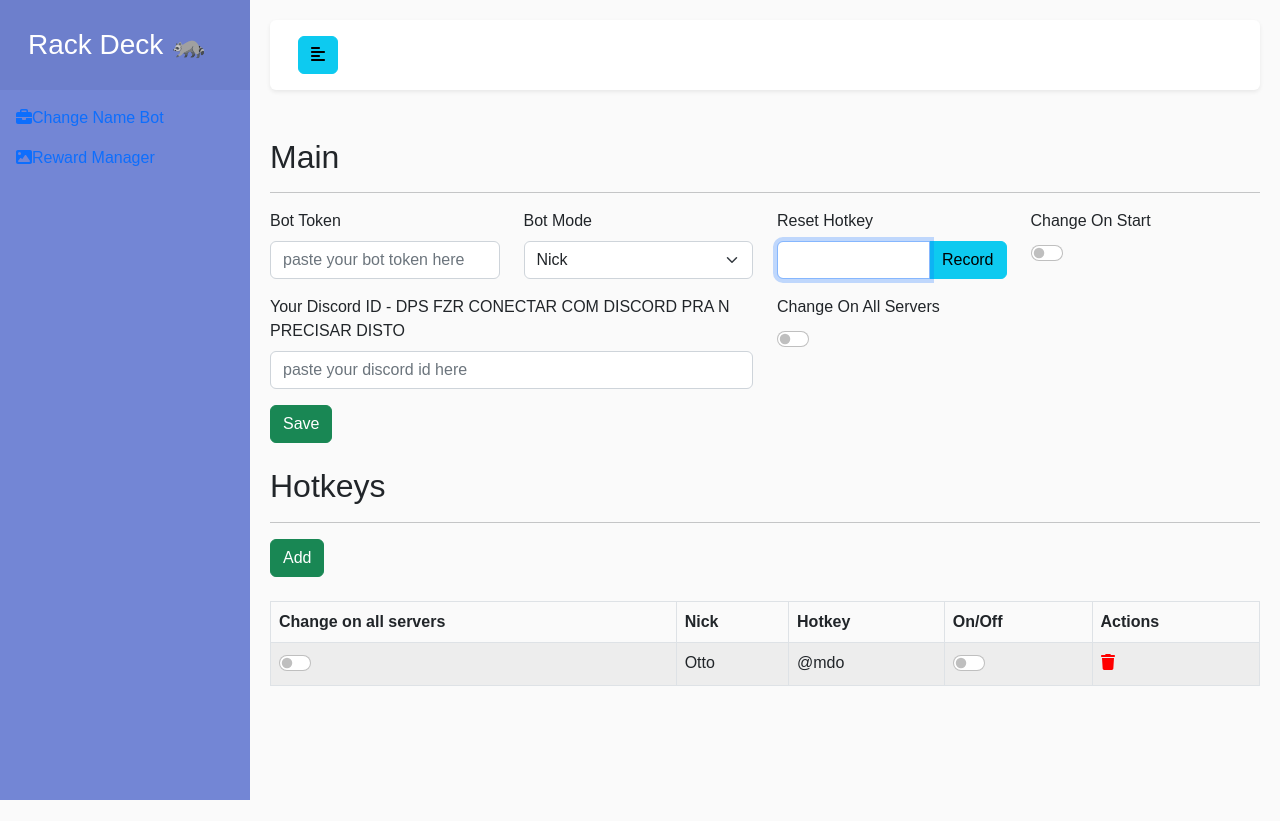
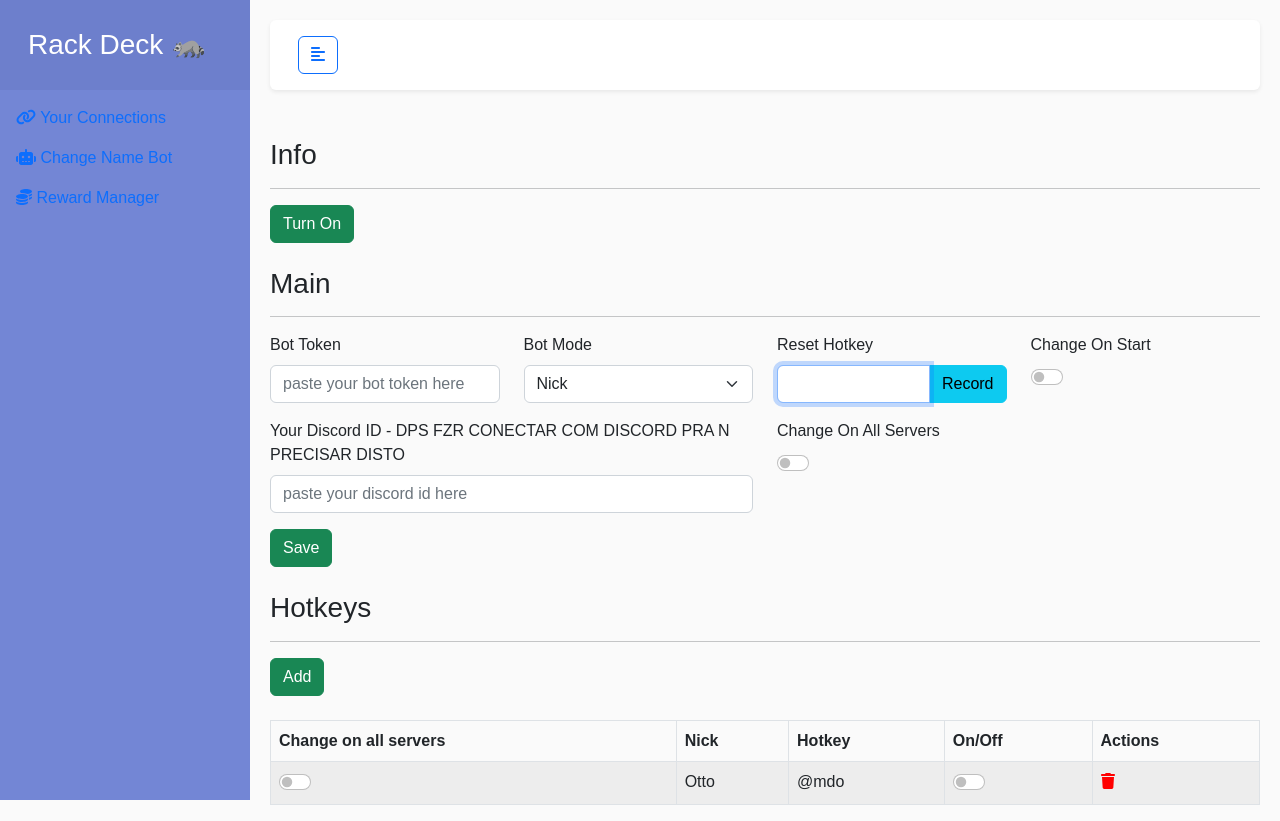
Before and after one commit to Raccoons-Army/rac-deck, a Next.js app in the folder app/: page /changeNameBot in a window 1280 px wide. Before the commit the page ends 800 px from the top, so only its background shows below. Built offline with nearby package versions, Linux system fonts and the light colour scheme.

Commit message:
Added connection page. Change some components design

```diff
--- a/app/components/layout.js
+++ b/app/components/layout.js
@@ -1,6 +1,6 @@
 import React, { useState } from "react";
-import SideBar from "./sidebar/SideBar";
-import Content from "./sidebar/Content";
+import SideBar from "./menu/SideBar";
+import Content from "./menu/Content";
 
 export default function Layout({ children }) {
 
@@ -13,8 +13,6 @@
                 <div className="App wrapper">
                     <SideBar toggle={toggleSidebar} isOpen={sidebarIsOpen} />
                     <Content toggleSidebar={toggleSidebar} sidebarIsOpen={sidebarIsOpen} >{children}</Content>
-
-
                 </div>
 
             </main>
--- a/app/components/sidebar/SideBar.js
+++ b/app/components/menu/SideBar.js
@@ -1,11 +1,8 @@
 import { FontAwesomeIcon } from "@fortawesome/react-fontawesome";
 import {
-  faHome,
-  faBriefcase,
-  faPaperPlane,
-  faQuestion,
-  faImage,
-  faCopy,
+  faLink,
+  faRobot,
+  faCoins
 } from "@fortawesome/free-solid-svg-icons";
 import { NavItem, NavLink, Nav } from "reactstrap";
 import classNames from "classnames";
@@ -23,17 +20,24 @@
     </div>
     <div className="side-menu">
       <Nav vertical className="list-unstyled pb-3">
+        <Link href="/connections">
+          <NavItem className="nav-link">
+            <FontAwesomeIcon icon={faLink} className="mr-2" />
+            {' '}Your Connections
+          </NavItem>
+        </Link>
+
         <Link href="/changeNameBot" >
           <NavItem className="nav-link">
-            <FontAwesomeIcon icon={faBriefcase} className="mr-2" />
-            Change Name Bot
+            <FontAwesomeIcon icon={faRobot} className="mr-2" />
+            {' '}Change Name Bot
           </NavItem>
         </Link>
 
         <Link href="/rewards">
           <NavItem className="nav-link">
-            <FontAwesomeIcon icon={faImage} className="mr-2" />
-            Reward Manager
+            <FontAwesomeIcon icon={faCoins} className="mr-2" />
+            {' '}Reward Manager
           </NavItem>
         </Link>
       </Nav>
--- a/app/components/sidebar/Topbar.js
+++ b/app/components/menu/Topbar.js
@@ -19,7 +19,7 @@
             className="navbar shadow-sm p-3 mb-5 bg-white rounded"
             expand="md"
         >
-            <Button color="info" onClick={toggleSidebar}>
+            <Button color="primary" outline onClick={toggleSidebar}>
                 <FontAwesomeIcon icon={faAlignLeft} />
             </Button>
             <NavbarToggler onClick={toggleTopbar} />
--- a/app/pages/changeNameBot.js
+++ b/app/pages/changeNameBot.js
@@ -12,6 +12,7 @@
 export default function ChangeNameBot() {
 
     // main info
+    const [botStatus, setBotStatus] = useState("off");
     const botToken = useFormStringInput("test")
     const changeOnStart = useFormSwitchInput(false);
     const botMode = useFormSelectBox(["Nick", "Channel"], "Nick")
@@ -26,6 +27,34 @@
     // add hotkey modal
     const modalAddHotkey = useModal(false);
 
+    // handle status bot
+    const handleStatusBot = () => {
+        switch (botStatus) {
+            case "off":
+                //TODO -> turn on the bot -> while is booting the process, set the botStatus to loading
+                break;
+            case "on":
+                 //TODO -> turn off the bot
+                 break;
+            default:
+                break;
+        }
+    }
+
+    // render bot's status button
+    const renderBotStatusButton = () => {
+        switch (botStatus) {
+            case "off":
+                return <Button type='button' onClick={handleStatusBot} color='success'>Turn On</Button>
+            case "on":
+                return <Button type='button' onClick={handleStatusBot} color='danger'>Turn Off</Button>
+            case "loading":
+                return <Button type='button' onClick={handleStatusBot} color='info' disabled>Booting</Button>
+            default:
+                break;
+        }
+    }
+
     return (
         <>
 
@@ -34,13 +63,18 @@
                 modalAddHotkey.show && (
                     <AddHotkeyModal
                         fade={false}
-                    // modalTransition={Transiti}
+                        // modalTransition={Transiti}
                         botMode={botMode.value}
                     />
                 )
             }
 
-            <h2>Main</h2>
+            <h3>Info</h3>
+            <hr></hr>
+            {renderBotStatusButton()}
+            <br /><br />
+
+            <h3>Main</h3>
             <hr></hr>
             <Form>
                 <Row>
@@ -155,7 +189,7 @@
                 <br /><br />
             </Form>
 
-            <h2>Hotkeys</h2>
+            <h3>Hotkeys</h3>
             <hr></hr>
             <Button type='button' color='success' onClick={modalAddHotkey.handleOpen}>Add</Button>
             <br /><br />
```
Also changed, not shown: app/pages/connections.js (added, +66 -0 lines), app/components/menu/Content.js (renamed from app/components/sidebar/Content.js), app/components/menu/SubMenu.js (renamed from app/components/sidebar/SubMenu.js).
